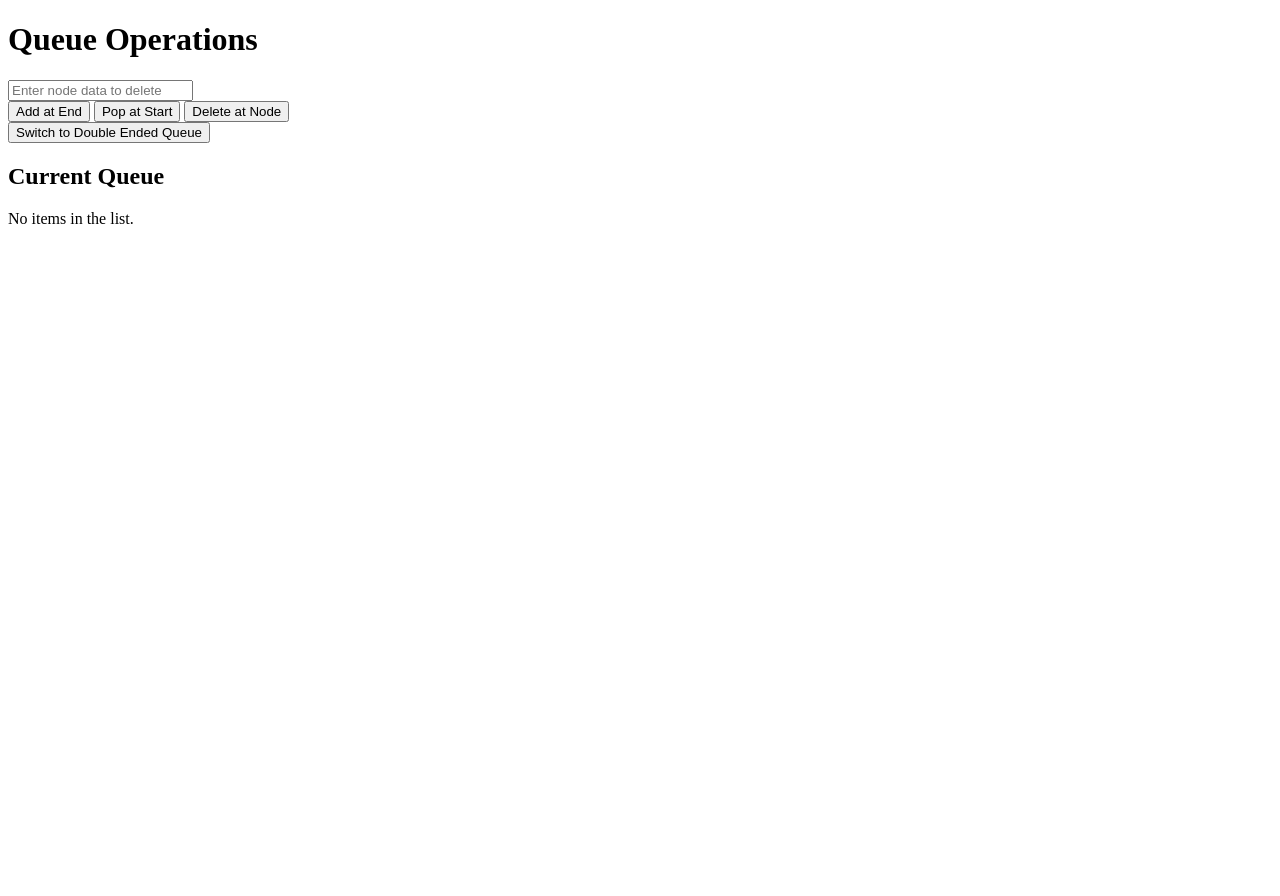
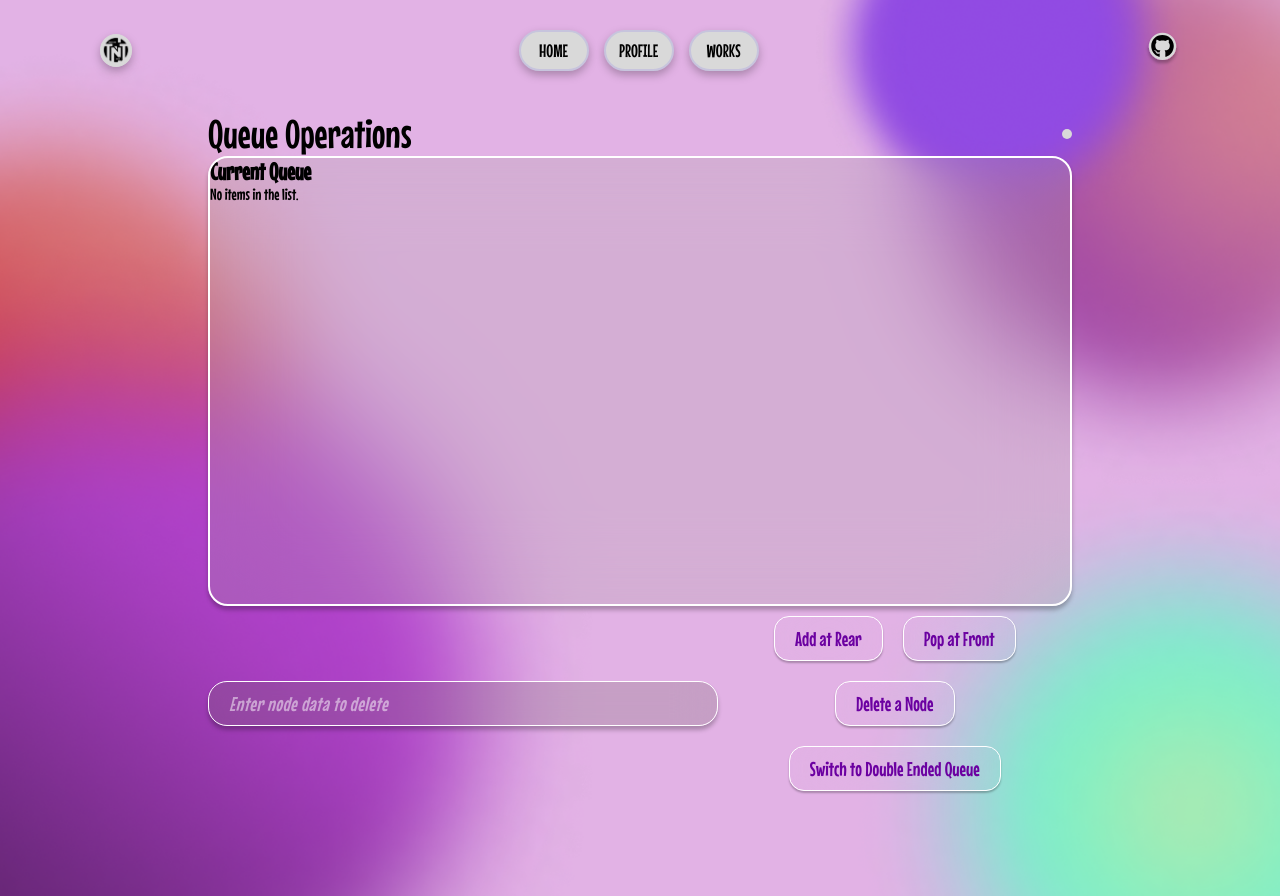
Before and after one commit to aidantiu/dsa_portfolio, a Flask app: page /queue in a window 1280 px wide. Before the commit the page ends 224 px from the top, so only its background shows below. Run offline with Flask 3, Linux system fonts and the light colour scheme.

Commit message:
Add queue styling and update HTML structure for improved layout and user experience.

```diff
--- /dev/null
+++ b/portfolio/app/static/styles/queue-style.css
@@ -0,0 +1,177 @@
+body{
+    height: 100vh;
+    font-family: Arial, sans-serif;
+    background: #E2B2E5 url(../images/BACKGROUND\(1\).png) no-repeat center center/cover;
+    color: black;
+}
+
+/*** Main Section ***/
+.main{
+    display: flex;
+    justify-content: center;
+    align-items: center;
+    height: 100vh;
+    margin-top: 20px;
+}
+.container{
+    padding: 0 0 100px;
+}
+
+.header{
+    display: flex;
+    justify-content: space-between;
+    width: 80%;
+    margin: 0 auto;
+}
+
+.queue-conversion-text h1{
+    margin: auto;
+    font-size: 40px;
+    font-style: normal;
+    font-weight: 400;
+}
+
+.queue-conversion{
+    margin-top: 20px;
+}
+
+/*** Queue Conversion ***/
+/* Validation Box */
+.validation {
+    display: flex;
+    align-items: center;
+
+}
+
+.validation img, .validation p{
+    margin: 0;
+    font-size: 20px;
+}
+
+.validation div{
+    gap: 8px;
+    display: flex;
+    padding: 5px;
+    border-radius: 8px;
+    background-color: #D9D9D9;
+}
+
+/* Output Box */
+.output-box {
+    width: 80%;
+    height: 450px;
+    border: 2px solid #ffffff;
+    border-radius: 20px;
+    background: rgba(171, 163, 163, 0.25);
+    backdrop-filter: blur(40px);
+    box-shadow: 0px 4px 4px rgba(0, 0, 0, 0.25);
+    margin: 0 auto 5px;
+    position: relative;
+    overflow-y: scroll;
+    scrollbar-width: thin;
+}
+
+/* Output Box Scrollbar */
+.output-box::-webkit-scrollbar {
+    width: 6px;
+    background: transparent;
+}
+
+.output-box::-webkit-scrollbar-track {
+    -webkit-box-shadow: inset 0 0 6px rgba(0,0,0,0.3);
+    background-color: rgba(255, 255, 255, 0.2);
+    border-radius: 20px;
+}
+
+.output-box::-webkit-scrollbar-thumb {
+    background-color: rgba(255, 255, 255, 0.6);
+    border-radius: 20px;
+    min-height: 60px;
+    -webkit-box-shadow: inset 0 0 6px rgba(0,0,0,.3);
+}
+
+/* for Firefox */
+.output-box {
+    scrollbar-width: thin;
+    scrollbar-color: rgba(255, 255, 255, 0.6) rgba(255, 255, 255, 0.2);
+}
+
+
+/* Input Container Text */
+.input-container {
+    display: flex;
+    align-items: center;
+    justify-content: space-between;
+    width: 80%;
+    margin: 0 auto;
+}
+
+.input-data{
+    width: 100%;
+    padding: 0;
+    color: none;
+    border: none;
+}
+
+input[type="text"] {
+    width: 100%;
+    padding: 10px 20px;
+    color: white;
+    border-radius: 19px;
+    border: 1px solid #FFF;
+    background: rgba(116, 106, 106, 0.25);
+    box-shadow: 0px 4px 4px 0px rgba(0, 0, 0, 0.25);
+    backdrop-filter: blur(20px);
+    outline: none;
+    font-family: 'Mouse Memoirs', sans-serif;
+    font-size: 20px;
+    font-weight: lighter;
+    letter-spacing: 0.5px;
+}
+
+input[type="text"]::placeholder {
+    color: white;
+    opacity: 0.5;
+    transition: opacity 0.3s;
+    font-style: italic;
+}
+
+/* Input Buttons */
+.button-container {
+    display: flex;
+    flex-wrap: wrap;
+    gap: 10px;
+    justify-content: center;
+}
+
+.button-container button {
+    margin: 5px;
+    padding: 10px 20px;
+    border-radius: 15px;
+    background: transparent;
+    color: #6b00a1;
+    cursor: pointer;
+    transition: background-color 0.3s;
+    border: 1px white solid;
+    backdrop-filter: blur(40px);
+    box-shadow: 0px 2px 2px rgba(0, 0, 0, 0.25);
+    display: flex;
+    align-items: center;
+    gap: 10px;
+    font-size: 20px;
+    white-space: nowrap;
+    min-width: 50px;
+    font-family: 'Mouse Memoirs', sans-serif;
+    font-weight: lighter;
+}
+
+.button-container button i {
+    margin-right: 2px;
+    margin-left: 3px;
+    font-size: 1.2rem;
+}
+
+.button-container button:hover {
+    background: #ffffff;
+    color: #6b00a1;
+}
--- a/portfolio/app/templates/queue.html
+++ b/portfolio/app/templates/queue.html
@@ -3,21 +3,89 @@
     <head>
         <meta charset="UTF-8">
         <meta name="viewport" content="width=device-width, initial-scale=1.0">
+        <link href="https://fonts.googleapis.com/css2?family=Lato:wght@400&family=Mouse+Memoirs&display=swap" rel="stylesheet">
+        <link href="https://fonts.googleapis.com/css2?family=Passion+One:wght@400;700&display=swap" rel="stylesheet">
+
+        <!-- Link to external CSS files -->
+        <link rel="stylesheet" href="{{ url_for('static', filename='styles/queue-style.css') }}">
+        <link rel="stylesheet" href="{{ url_for('static', filename='styles/global.css') }}">
+
+        <!-- Link to external Font Awesome CSS file -->
+        <link href="https://cdnjs.cloudflare.com/ajax/libs/font-awesome/6.0.0-beta3/css/all.min.css" rel="stylesheet">
+        <link rel="icon" type="image/png" href="{{ url_for('static', filename='icons/favicon-black-with-border.png') }}">
         <title>{{ title }}</title>
     </head>
 <body>
+
+    <!-- Navigation Bar -->
+    <nav class="navbar">
+        <div class="nav-container">
+            <!-- Logo Team -->
+            <div class="logo-container1">
+                <a href="/" target="_blank">
+                    <img class="team-icon-logo" src="{{ url_for('static', filename='images/team-logo.png') }}" alt="Team Icon" />
+                </a>
+            </div>
+            <!-- Navigation Links -->
+            <div class="nav-links">
+                <ul>
+                    <li><a href="{{ url_for('index') }}">HOME</a></li>
+                    <li><a href="{{ url_for('index') }}#profile">PROFILE</a></li>
+                    <li><a href="{{ url_for('index') }}#works">WORKS</a></li>
+                </ul>
+            </div>
+            <!-- GitHub Icon -->
+            <div class="logo-container">
+                <a href="https://github.com/aidantiu/dsa_portfolio" target="_blank">
+                    <img class="github-icon" src="{{ url_for('static', filename='icons/github-icon.svg') }}" alt="GitHub Icon" />
+                </a>
+            </div>
+        </div>
+    </nav>
+
+    <!-- *Main Content* -->
+    <main class ="queue-conversion">
+        <div class="container">
+            <div class="header">
+                <div class="queue-conversion-text">
                     <h1>{{ title }}</h1>
-    <form method="POST">
-        <input type="text" name="data" placeholder="{% if validation_string and validation_string != 'Please input node data to delete.' %}Enter data{% else %}Enter node data to delete{% endif %}">
-        <div>
-            <button type="submit" name="action" value="add_at_end">Add at End</button>
-            <button type="submit" name="action" value="pop_at_start">Pop at Start</button>
-            <button type="submit" name="action" value="delete_at_node">Delete at Node</button>
-            {% if queue_type == 'double-ended-queue' %}
-                <button type="submit" name="action" value="add_at_start">Add at Start</button>
-                <button type="submit" name="action" value="pop_at_end">Pop at End</button>
+                </div>
+
+                <!-- Validation/Notification Box -->
+                <div id="validation-box" class="validation">
+                    <div id="validation-wrapper">
+                    {% if validation_string %}
+                        <img src="{{ url_for('static', filename='icons/exclamation-circle.svg') }}" alt="Check Icon" />
+                        <p>{{ validation_string }}</p>
                         {% endif %}
                     </div>
+                </div>
+            </div>
+
+            <!-- Output Box -->
+            <div class="output-box">
+                <div id="output-wrapper">
+                    <h2>Current {{ queue_type | capitalize }}</h2>
+                    <p>{{ linked_list_items if linked_list_items else 'No items in the list.' }}</p>
+                </div>
+            </div>
+
+            <!-- Input type element and Buttons -->
+            <form method="POST">
+
+                <!-- Input Box -->
+                <div class="input-container">
+                    <input type="text" name="data" placeholder="{% if validation_string and validation_string != 'Please input node data to delete.' %}Type something here...{% else %}Enter node data to delete{% endif %}" autocomplete="off">
+
+                    <!-- Buttons -->
+                    <div class="button-container">
+                        <button type="submit" name="action" value="add_at_end">Add at Rear</button>
+                        <button type="submit" name="action" value="pop_at_start">Pop at Front</button>
+                        <button type="submit" name="action" value="delete_at_node">Delete a Node</button>
+                        {% if queue_type == 'double-ended-queue' %}
+                            <button type="submit" name="action" value="add_at_start">Add at Front</button>
+                            <button type="submit" name="action" value="pop_at_end">Pop at Rear</button>
+                        {% endif %}
                         <button type="submit" name="action" value="toggle_queue">
                             {% if queue_type == 'queue' %}
                                 Switch to Double Ended Queue
@@ -25,17 +93,10 @@
                                 Switch to Queue
                             {% endif %}
                         </button>
+                    </div>
+                </div>
             </form>
-
-    <div>
-        <h2>Current {{ queue_type | capitalize }}</h2>
-        <p>{{ linked_list_items if linked_list_items else 'No items in the list.' }}</p>
         </div>
-
-    <div>
-        {% if validation_string %}
-            <p>{{ validation_string }}</p>
-        {% endif %}
-    </div>
+    </main>
 </body>
 </html>
```
Lines whose indentation alone changed are shown as unchanged.
